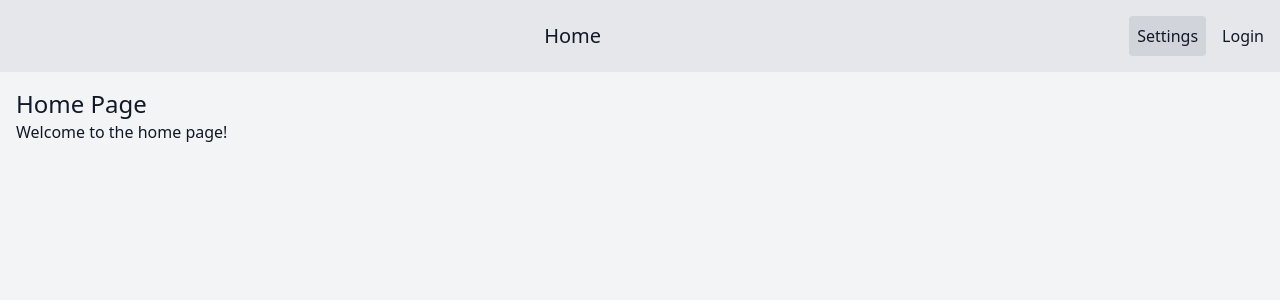
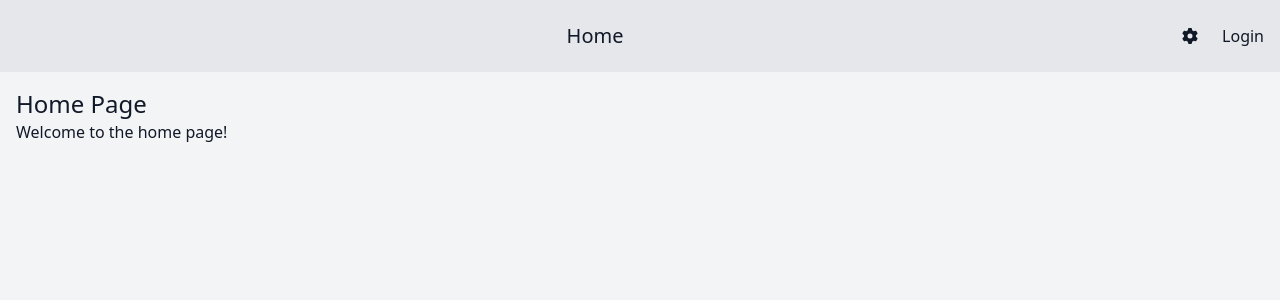
Before and after one commit to JLimaRodrigues/frontend-veterinario, a React (Vite) app: page / in a window 1280 px wide. Shown: the top 300 px of the page. Built offline with nearby package versions, Linux system fonts and the light colour scheme.

Commit message:
adicionando icones no código

```diff
--- a/package.json
+++ b/package.json
@@ -10,6 +10,9 @@
     "preview": "vite preview"
   },
   "dependencies": {
+    "@fortawesome/fontawesome-svg-core": "^6.5.2",
+    "@fortawesome/free-solid-svg-icons": "^6.5.2",
+    "@fortawesome/react-fontawesome": "^0.2.2",
     "react": "^18.2.0",
     "react-dom": "^18.2.0",
     "react-router-dom": "^6.23.1"
--- a/src/components/Modal.tsx
+++ b/src/components/Modal.tsx
@@ -1,4 +1,6 @@
 import { ReactNode } from 'react';
+import { FontAwesomeIcon } from '@fortawesome/react-fontawesome';
+import { faXmark } from '@fortawesome/free-solid-svg-icons';
 
 interface ModalProps {
   isOpen: boolean;
@@ -12,7 +14,7 @@ const Modal = ({ isOpen, onClose, children }: ModalProps) => {
   return (
     <div className="fixed inset-0 bg-black bg-opacity-50 flex justify-center items-center z-50">
       <div className="bg-white dark:bg-gray-800 p-4 rounded-lg w-full max-w-4xl mx-4 relative">
-        <button className="absolute top-4 right-4 text-gray-600 dark:text-gray-300" onClick={onClose}>Close</button>
+        <button className="absolute top-4 right-4 text-gray-600 dark:text-gray-300" onClick={onClose}><FontAwesomeIcon icon={faXmark} /></button>
         {children}
       </div>
     </div>
--- a/src/components/Settings.tsx
+++ b/src/components/Settings.tsx
@@ -1,6 +1,8 @@
 import { useState } from 'react';
 import Modal from './Modal';
 import ThemeSwitcher from './ThemeSwitcher';
+import { FontAwesomeIcon } from '@fortawesome/react-fontawesome';
+import { faGear } from '@fortawesome/free-solid-svg-icons';
 
 const Settings = () => {
   const [isOpen, setIsOpen] = useState(false);
@@ -8,7 +10,9 @@ const Settings = () => {
 
   return (
     <div>
-      <button onClick={() => setIsOpen(true)} className="p-2 bg-gray-300 dark:bg-gray-700 rounded">Settings</button>
+      <button onClick={() => setIsOpen(true)} className="p-2 rounded">
+        <FontAwesomeIcon icon={faGear} />
+      </button>
       <Modal isOpen={isOpen} onClose={() => setIsOpen(false)}>
         <div className="flex">
           <ul className="w-1/4 p-4 border-r border-gray-300 dark:border-gray-600">
```
Also changed, not shown: 1 other file (tests, documents, lock files or other folders).
